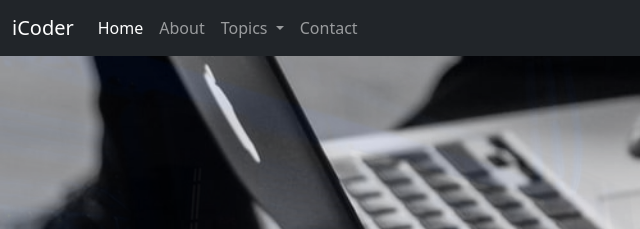
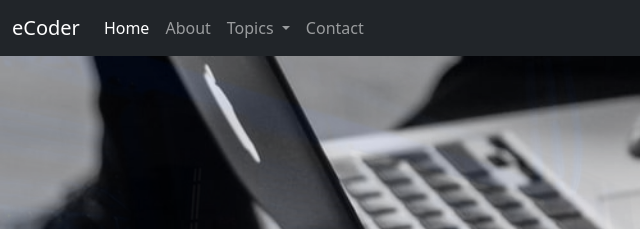
Before and after one commit to mukulpandey2866/mukulpandey2866, a plain HTML site: page index.html in a window 1280 px wide. Shown: the top 229 px of the page, 0-640 px from the left. Drawn offline with nearby package versions, Linux system fonts and the light colour scheme.

Commit message:
minor change

```diff
--- a/index.html
+++ b/index.html
@@ -16,7 +16,7 @@
 
     <nav class="navbar navbar-expand-lg navbar-dark bg-dark">
       <div class="container-fluid">
-        <a class="navbar-brand" href="index.html">iCoder</a>
+        <a class="navbar-brand" href="index.html">eCoder</a>
         <button class="navbar-toggler" type="button" data-bs-toggle="collapse" data-bs-target="#navbarSupportedContent" aria-controls="navbarSupportedContent" aria-expanded="false" aria-label="Toggle navigation">
           <span class="navbar-toggler-icon"></span>
         </button>
```
